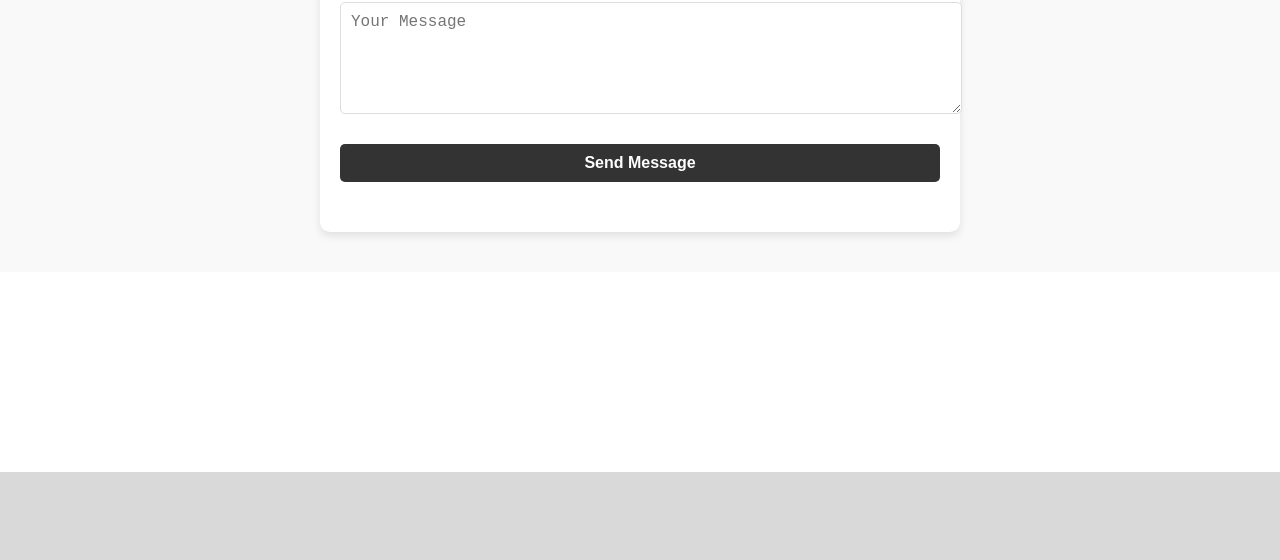
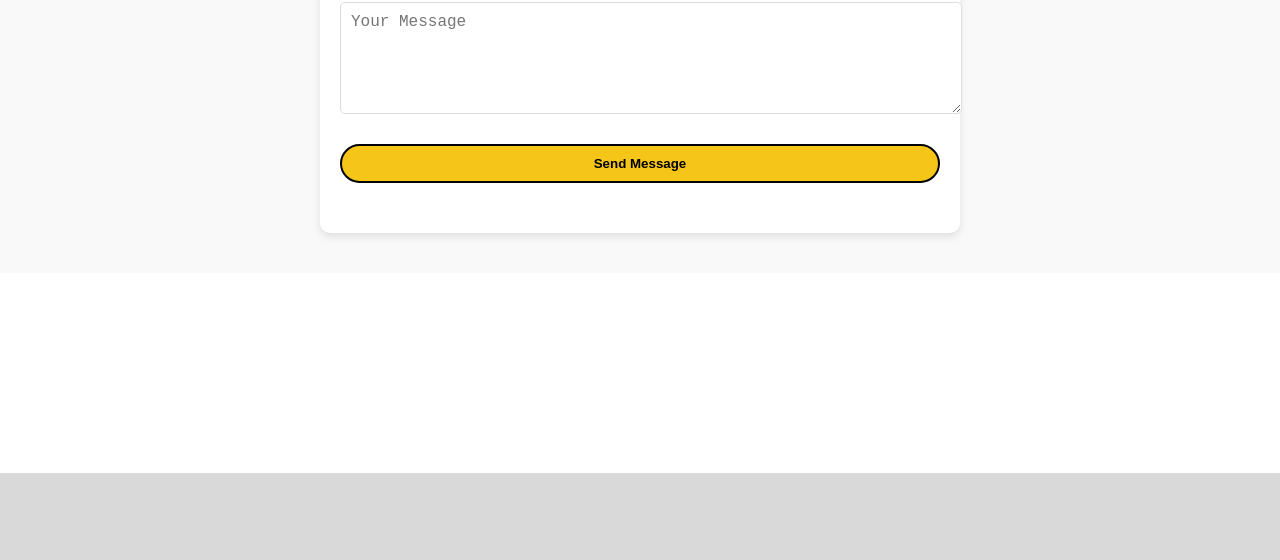
Before and after one commit to enelanor/ronalenedaniel-portfolio, a plain HTML site: page about.html in a window 1280 px wide. Shown: the part 3621-4181 px from the top of the page. Drawn offline with nearby package versions, Linux system fonts and the light colour scheme.

Commit message:
changed button

```diff
--- a/css/style.css
+++ b/css/style.css
@@ -350,17 +350,6 @@
     outline: none;
 }
 
-.button {
-    padding: 10px 20px;
-    font-size: 1rem;
-    background-color: #333;
-    color: #fff;
-    border: none;
-    border-radius: 5px;
-    cursor: pointer;
-    transition: background-color 0.3s;
-}
-
 .button:hover {
     background-color: #555;
 }
```
